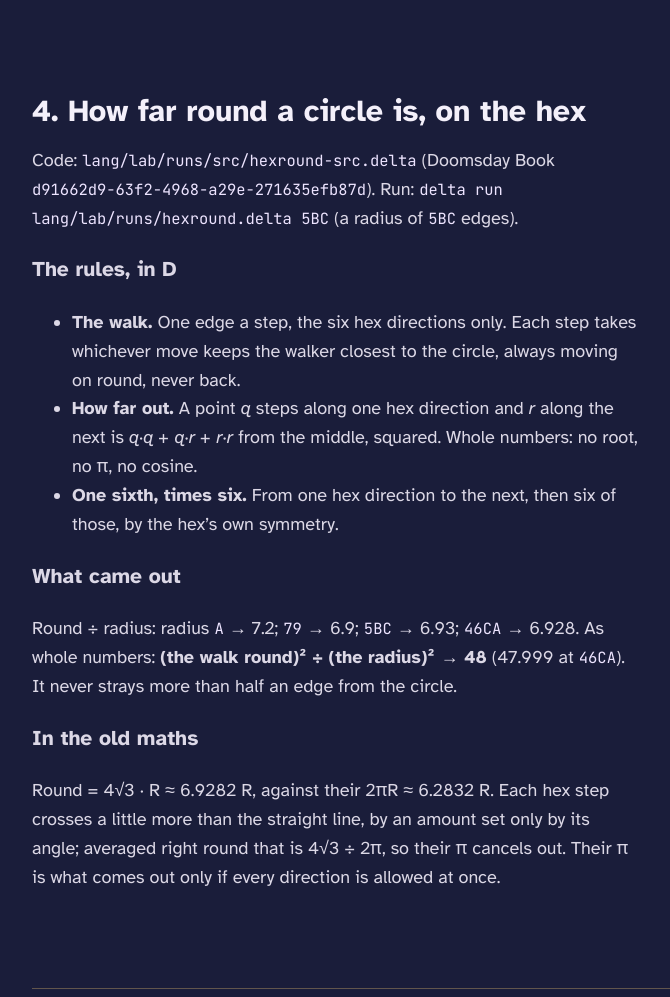
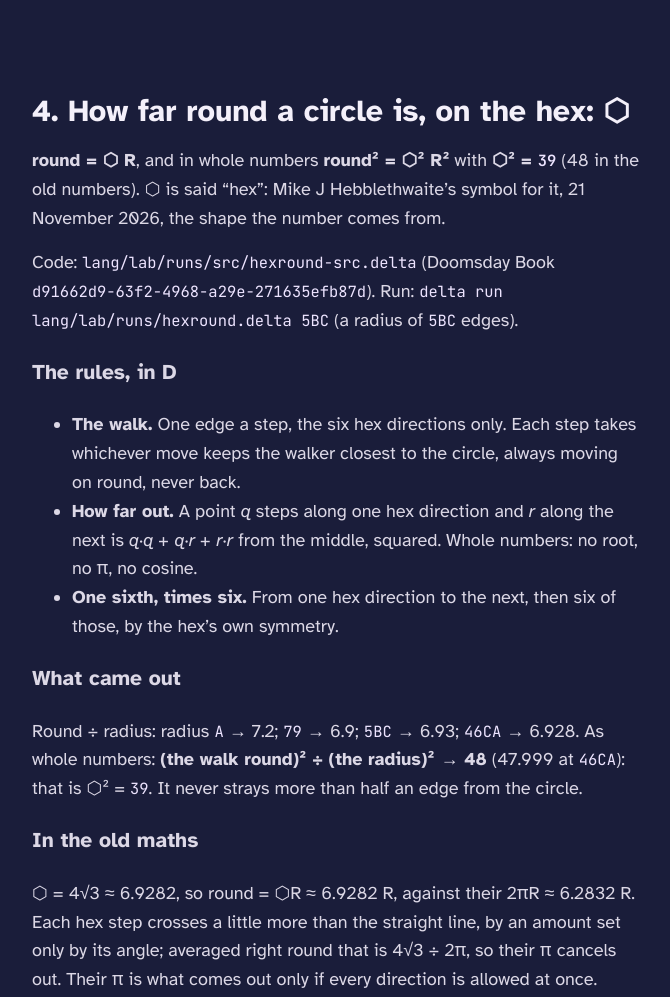
Before and after one commit to mikehebblethwaite-hub/d-math, a plain HTML site: page site/calcs.html in a window 1280 px wide. Shown: the part 5718-6715 px from the top of the page, without its empty margins (20-690 px from the left). Drawn offline with Linux system fonts and the light colour scheme.

Commit message:
the hex constant gets Mike's symbol ⬡ (round = ⬡R, ⬡² = 39 in D); calcs page, diary 2D
Co-Authored-By: Claude Opus 5.5 <noreply@anthropic.com>

```diff
--- a/site/calcs.html
+++ b/site/calcs.html
@@ -144,7 +144,10 @@
   </section>
 
   <section id="round">
-    <h2>4. How far round a circle is, on the hex</h2>
+    <h2>4. How far round a circle is, on the hex: &#x2B21;</h2>
+    <p class="lead"><b>round = &#x2B21; R</b>, and in whole numbers <b>round&sup2; = &#x2B21;&sup2; R&sup2;</b> with
+      <b>&#x2B21;&sup2; = <code>39</code></b> (48 in the old numbers). &#x2B21; is said &ldquo;hex&rdquo;: Mike J
+      Hebblethwaite&rsquo;s symbol for it, 21 November 2026, the shape the number comes from.</p>
     <p>Code: <code>lang/lab/runs/src/hexround-src.delta</code> (Doomsday Book <code>d91662d9-63f2-4968-a29e-271635efb87d</code>). Run:
       <code>delta run lang/lab/runs/hexround.delta 5BC</code> (a radius of <code>5BC</code> edges).</p>
     <h3>The rules, in D</h3>
@@ -158,9 +161,9 @@
     <h3>What came out</h3>
     <p>Round &divide; radius: radius <code>A</code> &rarr; 7.2; <code>79</code> &rarr; 6.9; <code>5BC</code> &rarr; 6.93;
       <code>46CA</code> &rarr; 6.928. As whole numbers: <b>(the walk round)&sup2; &divide; (the radius)&sup2; &rarr; 48</b>
-      (47.999 at <code>46CA</code>). It never strays more than half an edge from the circle.</p>
+      (47.999 at <code>46CA</code>): that is &#x2B21;&sup2; = <code>39</code>. It never strays more than half an edge from the circle.</p>
     <h3>In the old maths</h3>
-    <p>Round = 4&radic;3 &middot; R &asymp; 6.9282 R, against their 2&pi;R &asymp; 6.2832 R. Each hex step crosses a little
+    <p>&#x2B21; = 4&radic;3 &asymp; 6.9282, so round = &#x2B21;R &asymp; 6.9282 R, against their 2&pi;R &asymp; 6.2832 R. Each hex step crosses a little
       more than the straight line, by an amount set only by its angle; averaged right round that is 4&radic;3 &divide; 2&pi;,
       so their &pi; cancels out. Their &pi; is what comes out only if every direction is allowed at once.</p>
   </section>
```
Also changed, not shown: 1 other file.
